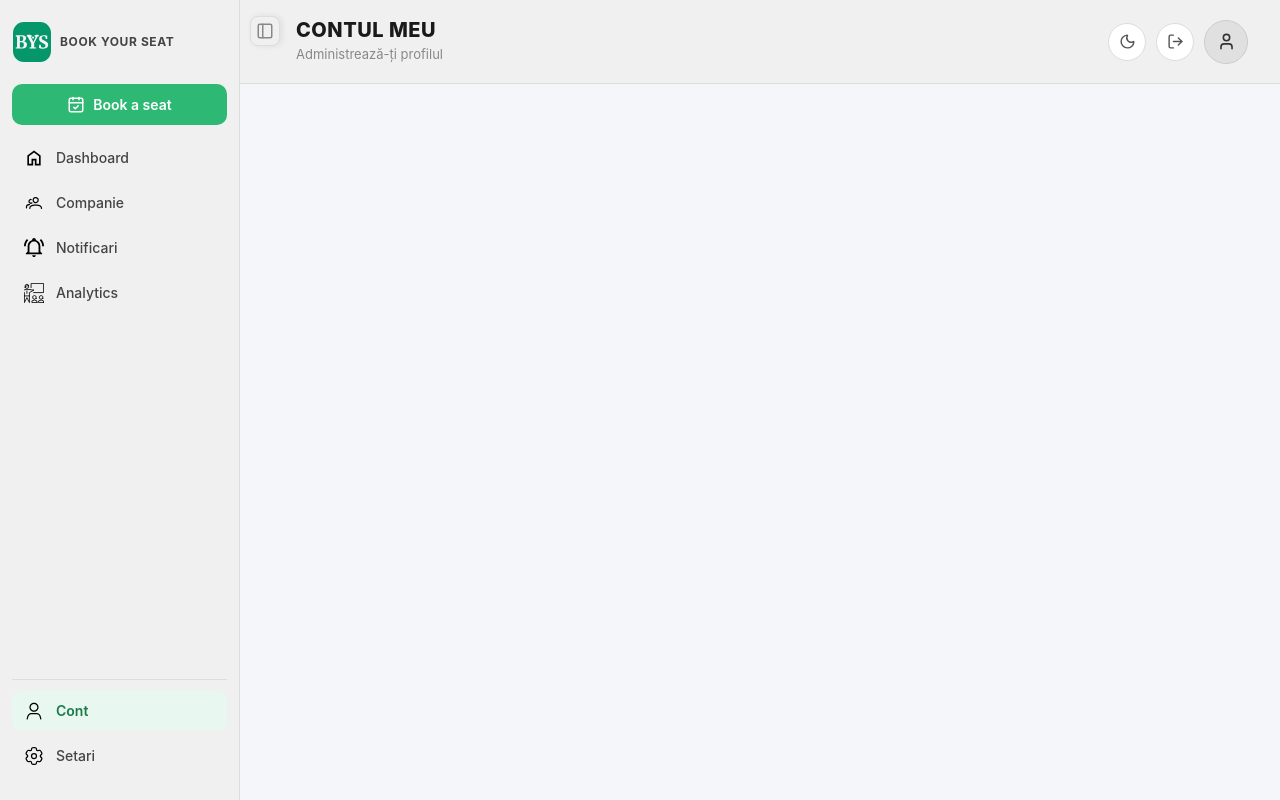
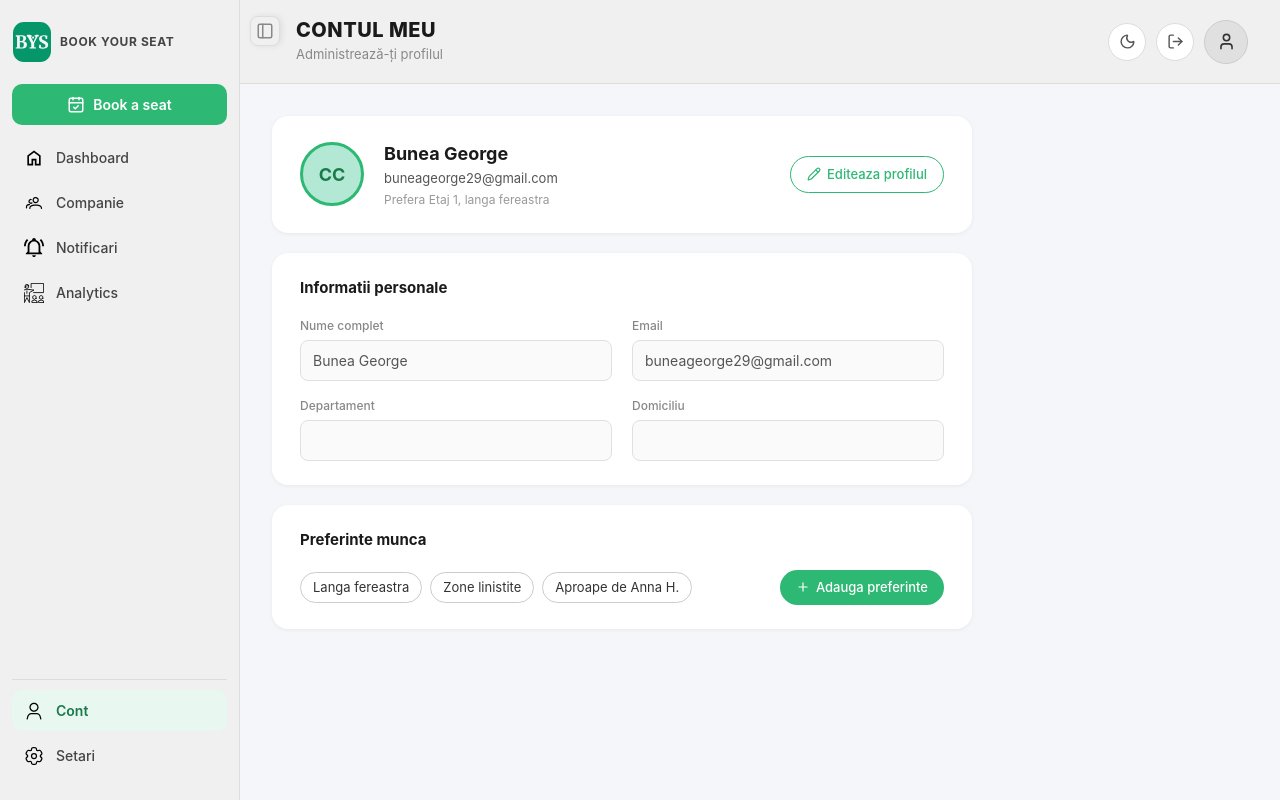
Before and after one commit to DennisRadoi/BookYourSeat-Frontend, a React (Vite) app: page /cont in a window 1280 px wide. Built offline with nearby package versions, Linux system fonts and the light colour scheme; the HTML template or start-up script is replaced by a standard one.

Commit message:
Adaugare pagina cont

```diff
--- a/src/App.css
+++ b/src/App.css
@@ -19,6 +19,216 @@
   flex: 1;
   overflow-x: hidden;
   padding: 32px;
+}
+
+/* ─────────────────────────────────────────────────────────────
+   Cont (Profile) Page
+───────────────────────────────────────────────────────────── */
+.cont-page {
+  display: flex;
+  flex-direction: column;
+  gap: 20px;
+  max-width: 700px;
+}
+
+/* Shared card shell */
+.cont-card {
+  background: #fff;
+  border-radius: 16px;
+  padding: 24px 28px;
+  box-shadow: 0 1px 4px rgba(0,0,0,0.06);
+}
+
+/* Profile header card */
+.cont-card--profile {
+  display: flex;
+  align-items: center;
+  gap: 20px;
+}
+
+/* Avatar circle */
+.cont-avatar {
+  width: 64px;
+  height: 64px;
+  border-radius: 50%;
+  background: #b2e8d4;
+  border: 3px solid var(--sidebar-accent);
+  display: flex;
+  align-items: center;
+  justify-content: center;
+  font-size: 18px;
+  font-weight: 700;
+  color: var(--sidebar-active-text);
+  flex-shrink: 0;
+}
+
+.cont-profile-info {
+  flex: 1;
+  display: flex;
+  flex-direction: column;
+  gap: 2px;
+}
+
+.cont-profile-name {
+  margin: 0;
+  font-size: 18px;
+  font-weight: 700;
+  color: #1a1a1a;
+}
+
+.cont-profile-meta {
+  margin: 0;
+  font-size: 13px;
+  color: #555;
+}
+
+.cont-profile-meta--muted {
+  color: #999;
+  font-size: 12px;
+}
+
+/* Section title */
+.cont-section-title {
+  margin: 0 0 18px;
+  font-size: 15px;
+  font-weight: 700;
+  color: #1a1a1a;
+}
+
+/* 2-column form grid */
+.cont-form-grid {
+  display: grid;
+  grid-template-columns: 1fr 1fr;
+  gap: 16px 20px;
+}
+
+.cont-field {
+  display: flex;
+  flex-direction: column;
+  gap: 5px;
+}
+
+.cont-label {
+  font-size: 12px;
+  color: #888;
+  font-weight: 500;
+}
+
+.cont-input {
+  border: 1px solid #e0e0e0;
+  border-radius: 8px;
+  padding: 9px 12px;
+  font-size: 14px;
+  color: #222;
+  background: #fafafa;
+  outline: none;
+  transition: border-color 0.18s, background 0.18s;
+}
+
+.cont-input:focus {
+  border-color: var(--sidebar-accent);
+  background: #fff;
+}
+
+.cont-input:disabled {
+  background: #fafafa;
+  color: #555;
+  cursor: default;
+}
+
+/* Preferences row */
+.cont-preferences {
+  display: flex;
+  align-items: center;
+  gap: 12px;
+  flex-wrap: wrap;
+}
+
+.cont-pref-tags {
+  display: flex;
+  align-items: center;
+  gap: 8px;
+  flex-wrap: wrap;
+  flex: 1;
+}
+
+/* Tag chip */
+.cont-tag {
+  display: inline-flex;
+  align-items: center;
+  gap: 5px;
+  padding: 5px 12px;
+  border: 1px solid #ccc;
+  border-radius: 20px;
+  font-size: 13px;
+  color: #333;
+  background: #fff;
+  white-space: nowrap;
+}
+
+.cont-tag__remove {
+  display: flex;
+  align-items: center;
+  justify-content: center;
+  background: none;
+  border: none;
+  cursor: pointer;
+  color: #999;
+  padding: 0;
+  line-height: 1;
+  transition: color 0.15s;
+}
+
+.cont-tag__remove:hover {
+  color: #c0392b;
+}
+
+/* Inline preference input */
+.cont-tag-input {
+  border: 1px solid var(--sidebar-accent);
+  border-radius: 20px;
+  padding: 4px 12px;
+  font-size: 13px;
+  outline: none;
+  width: 120px;
+  background: #fff;
+}
+
+/* Shared button styles */
+.cont-btn {
+  display: inline-flex;
+  align-items: center;
+  gap: 6px;
+  padding: 8px 16px;
+  border-radius: 20px;
+  font-size: 13px;
+  font-weight: 500;
+  cursor: pointer;
+  transition: background 0.18s, color 0.18s, border-color 0.18s;
+  white-space: nowrap;
+  flex-shrink: 0;
+}
+
+/* Outlined green (Edit profile) */
+.cont-btn--outline {
+  border: 1px solid var(--sidebar-accent);
+  background: transparent;
+  color: var(--sidebar-accent);
+}
+
+.cont-btn--outline:hover {
+  background: var(--sidebar-active-bg);
+}
+
+/* Filled green (Add preference) */
+.cont-btn--accent {
+  border: none;
+  background: var(--sidebar-accent);
+  color: #fff;
+}
+
+.cont-btn--accent:hover {
+  background: var(--sidebar-accent-hover);
 }
 
 /* ─────────────────────────────────────────────────────────────
--- a/src/App.tsx
+++ b/src/App.tsx
@@ -3,6 +3,7 @@ import Sidebar from "@/components/Sidebar"
 import Navbar from "@/components/Navbar"
 import HomePage from "@/pages/HomePage"
 import SeatsPage from "@/pages/SeatsPage"
+import ContPage from "@/pages/ContPage"
 import "./App.css"
 
 export default function App() {
@@ -15,6 +16,7 @@ export default function App() {
           <Routes>
             <Route path="/" element={<HomePage />} />
             <Route path="/seats" element={<SeatsPage />} />
+            <Route path="/cont" element={<ContPage />} />
           </Routes>
         </main>
       </div>
--- /dev/null
+++ b/src/pages/ContPage.tsx
@@ -0,0 +1,154 @@
+import { useState } from "react"
+import { Pencil, Plus, X } from "lucide-react"
+
+const initialPreferences = ["Langa fereastra", "Zone linistite", "Aproape de Anna H."]
+
+export default function ContPage() {
+  const [editing, setEditing] = useState(false)
+  const [preferences, setPreferences] = useState(initialPreferences)
+  const [newPref, setNewPref] = useState("")
+  const [addingPref, setAddingPref] = useState(false)
+
+  const [form, setForm] = useState({
+    name: "Bunea George ",
+    email: "buneageorge29@gmail.com",
+    department: "",
+    domiciliu: "",
+  })
+
+  function removePreference(p: string) {
+    setPreferences((prev) => prev.filter((x) => x !== p))
+  }
+
+  function addPreference() {
+    const trimmed = newPref.trim()
+    if (trimmed && !preferences.includes(trimmed)) {
+      setPreferences((prev) => [...prev, trimmed])
+    }
+    setNewPref("")
+    setAddingPref(false)
+  }
+
+  return (
+    <div className="cont-page">
+      {/* ── Profile header card ─────────────────────────── */}
+      <div className="cont-card cont-card--profile">
+        <div className="cont-avatar">
+          <span>CC</span>
+        </div>
+        <div className="cont-profile-info">
+          <h2 className="cont-profile-name">{form.name}</h2>
+          <p className="cont-profile-meta">{form.email}</p>
+          <p className="cont-profile-meta cont-profile-meta--muted">
+            Prefera Etaj 1, langa fereastra
+          </p>
+        </div>
+        <button
+          className="cont-btn cont-btn--outline"
+          onClick={() => setEditing((e) => !e)}
+          id="cont-edit-profile-btn"
+        >
+          <Pencil size={14} />
+          {editing ? "Salveaza" : "Editeaza profilul"}
+        </button>
+      </div>
+
+      {/* ── Personal info card ──────────────────────────── */}
+      <div className="cont-card">
+        <h3 className="cont-section-title">Informatii personale</h3>
+        <div className="cont-form-grid">
+          <div className="cont-field">
+            <label className="cont-label">Nume complet</label>
+            <input
+              id="cont-input-name"
+              className="cont-input"
+              value={form.name}
+              disabled={!editing}
+              onChange={(e) => setForm({ ...form, name: e.target.value })}
+            />
+          </div>
+          <div className="cont-field">
+            <label className="cont-label">Email</label>
+            <input
+              id="cont-input-email"
+              className="cont-input"
+              value={form.email}
+              disabled={!editing}
+              onChange={(e) => setForm({ ...form, email: e.target.value })}
+            />
+          </div>
+          <div className="cont-field">
+            <label className="cont-label">Departament</label>
+            <input
+              id="cont-input-department"
+              className="cont-input"
+              value={form.department}
+              disabled={!editing}
+              placeholder={editing ? "ex: IT" : ""}
+              onChange={(e) => setForm({ ...form, department: e.target.value })}
+            />
+          </div>
+          <div className="cont-field">
+            <label className="cont-label">Domiciliu</label>
+            <input
+              id="cont-input-domiciliu"
+              className="cont-input"
+              value={form.domiciliu}
+              disabled={!editing}
+              placeholder={editing ? "ex: București" : ""}
+              onChange={(e) => setForm({ ...form, domiciliu: e.target.value })}
+            />
+          </div>
+        </div>
+      </div>
+
+      {/* ── Work preferences card ────────────────────────── */}
+      <div className="cont-card">
+        <h3 className="cont-section-title">Preferinte munca</h3>
+        <div className="cont-preferences">
+          <div className="cont-pref-tags">
+            {preferences.map((p) => (
+              <span key={p} className="cont-tag">
+                {p}
+                {editing && (
+                  <button
+                    className="cont-tag__remove"
+                    onClick={() => removePreference(p)}
+                    aria-label={`Sterge ${p}`}
+                  >
+                    <X size={12} />
+                  </button>
+                )}
+              </span>
+            ))}
+
+            {addingPref ? (
+              <div className="cont-tag-input-row">
+                <input
+                  autoFocus
+                  className="cont-tag-input"
+                  value={newPref}
+                  onChange={(e) => setNewPref(e.target.value)}
+                  onKeyDown={(e) => {
+                    if (e.key === "Enter") addPreference()
+                    if (e.key === "Escape") { setAddingPref(false); setNewPref("") }
+                  }}
+                  placeholder="Adauga..."
+                />
+              </div>
+            ) : null}
+          </div>
+
+          <button
+            id="cont-add-pref-btn"
+            className="cont-btn cont-btn--accent"
+            onClick={() => setAddingPref(true)}
+          >
+            <Plus size={14} />
+            Adauga preferinte
+          </button>
+        </div>
+      </div>
+    </div>
+  )
+}
```
